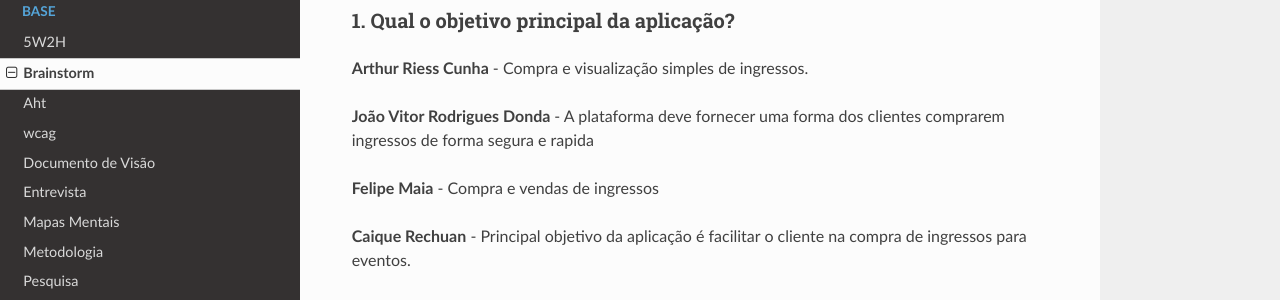
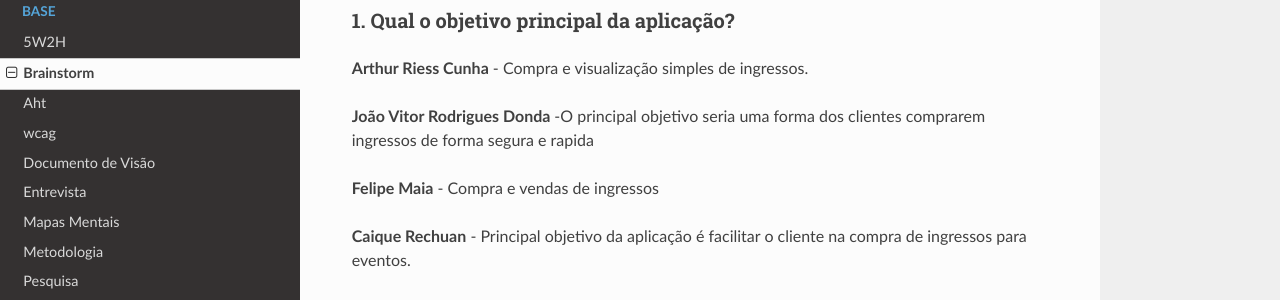
Before and after one commit to Projetos-de-Extensao/PFE_25.1_8001_I, an MkDocs documentation site: the page built from docs/base/Brainstorm.md, in a window 1280 px wide and 900 px high, scrolled down 437 px. Shown: the part 151-451 px from the top of the window. Built offline with MkDocs 1.6.1, drawn with Linux system fonts in a browser that asks for light colours; nearby versions of some CDN libraries.

Commit message:
Update Brainstorm.md

```diff
--- a/docs/base/Brainstorm.md
+++ b/docs/base/Brainstorm.md
@@ -26,7 +26,7 @@ A equipe se reuniu para debater ideias gerais sobre o projeto via..., começou .
 </p>
 
 <b>João Vitor Rodrigues Donda
-</b> - A plataforma deve fornecer uma forma dos clientes comprarem ingressos de forma segura e rapida
+</b> -O principal objetivo seria uma forma dos clientes comprarem ingressos de forma segura e rapida
 
 <b>Felipe Maia</b> - Compra e vendas de ingressos
 
```
